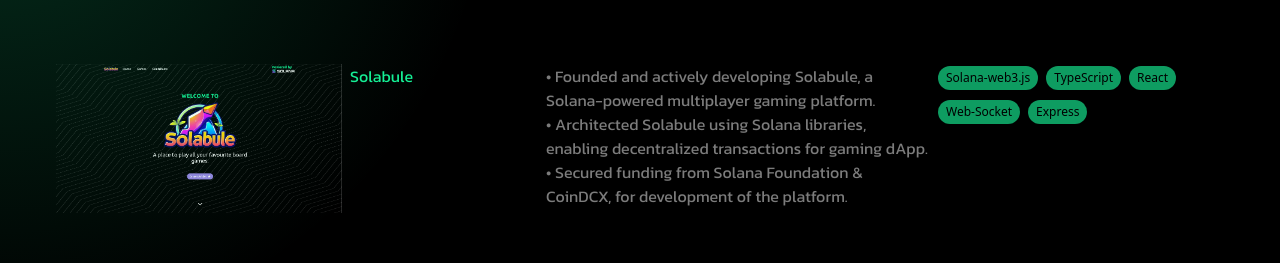
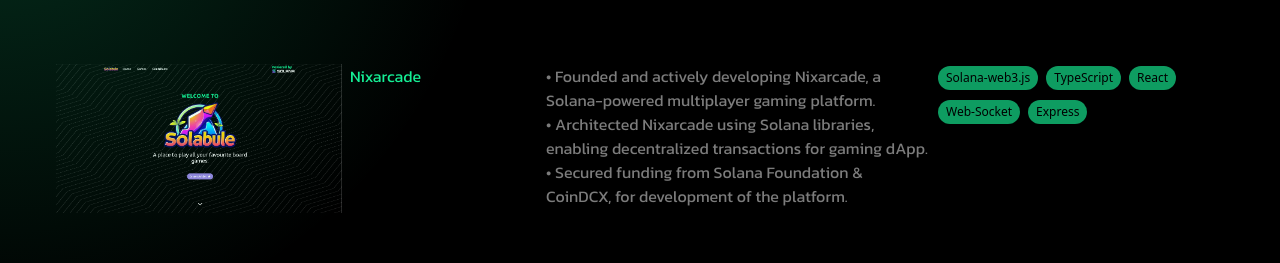
Before and after one commit to NIXBLACK11/updated-portfolio, a React (Vite) app: page /projects in a window 1280 px wide. Shown: the part 150-413 px from the top of the page. Built offline with nearby package versions, Linux system fonts and the light colour scheme.

Commit message:
complete links

```diff
--- a/src/Pages/AllProjects.tsx
+++ b/src/Pages/AllProjects.tsx
@@ -27,13 +27,13 @@
       </div>
 
       <AllProCard
-        projectTitle="Solabule"
+        projectTitle="Nixarcade"
         description={[
-          "• Founded and actively developing Solabule, a Solana-powered multiplayer gaming platform.",
-          "• Architected Solabule using Solana libraries, enabling decentralized transactions for gaming dApp.",
+          "• Founded and actively developing Nixarcade, a Solana-powered multiplayer gaming platform.",
+          "• Architected Nixarcade using Solana libraries, enabling decentralized transactions for gaming dApp.",
           "• Secured funding from Solana Foundation & CoinDCX, for development of the platform."
         ]}
-        link="https://solabule-nix.vercel.app"
+        link="hhttps://ludo.nixarcade.fun/"
         projPhoto="projects/solabule.png"
         skills={[
           "Solana-web3.js",
--- a/src/components/About.tsx
+++ b/src/components/About.tsx
@@ -39,7 +39,7 @@
                 <div className="font-custom secondary-color text-1xl mt-2">
                     <a href="https://fellowship.mlh.io/" target="_blank" className="underline hover:text-[#16f095a6]">MLH Fellow '23</a>&nbsp;|&nbsp;
                     <a href="https://superteam.fun/" target="_blank" className="underline hover:text-[#16f095a6]">@SuperteamIN</a><br/>
-                    <a href="https://solabule-nix.vercel.app/" target="_blank" className="underline hover:text-[#16f095a6]">Building Solabule</a><br/>
+                    <a href="https://ludo.nixarcade.fun/" target="_blank" className="underline hover:text-[#16f095a6]">Building Nixarcade</a><br/>
                     Experience in building apps with Typescript, Golang and Python.
                 </div>
                 <div className="flex flex-row justify-center mt-12">
--- a/src/components/Experience.tsx
+++ b/src/components/Experience.tsx
@@ -7,8 +7,8 @@
                 dateRange="September(2024) — PRESENT"
                 jobTitle="Member"
                 company="Superteam India"
-                description="Founded and actively developing Solabule, a Solana-powered multiplayer gaming platform. Architected the platform using Solana libraries, enabling decentralized transactions for the gaming dApp. Secured funding from the Solana Foundation and CoinDCX for the platform's development."
-                link="https://solabule-nix.vercel.app"
+                description="Founded and actively developing Nixarcade, a Solana-powered multiplayer gaming platform. Architected the platform using Solana libraries, enabling decentralized transactions for the gaming dApp. Secured funding from the Solana Foundation and CoinDCX for the platform's development."
+                link="https://superteam.fun/"
                 skills={[
                 { name: "Solana-web3.js" },
                 { name: "TypeScript" },
--- a/src/components/Projects.tsx
+++ b/src/components/Projects.tsx
@@ -7,9 +7,9 @@
     return (
         <div className="w-full">
             <ProCard
-                projectTitle="Solabule"
+                projectTitle="Nixarcade"
                 description="Developing a platform where you can play games wih your friends and family using secure game codes, and contribute through Solana."
-                link="https://solabule-nix.vercel.app"
+                link="https://ludo.nixarcade.fun/"
                 skills={[
                     { name: "Solana-web3.js" },
                     { name: "TypeScript" },
--- a/src/components/Scroll.tsx
+++ b/src/components/Scroll.tsx
@@ -7,7 +7,7 @@
     return (
         <div className="mx-24 flex justify-center items-center flex-col mt-20" >
             <section className="font-custom secondary-color text-1xl" id="About">
-                In 2021, I took the plunge into software development while pursuing my Bachelor's in <a className="font-custom font-color">Computer Science and Engineering</a>.Since then, I've had the opportunity to work on diverse projects, from contributing to open-source initiatives at <a className="font-custom font-color">Meta</a> to founding <a className="font-custom font-color">Solabule</a>, a decentralized gaming platform on Solana.
+                In 2021, I took the plunge into software development while pursuing my Bachelor's in <a className="font-custom font-color">Computer Science and Engineering</a>.Since then, I've had the opportunity to work on diverse projects, from contributing to open-source initiatives at <a className="font-custom font-color">Meta</a> to founding <a className="font-custom font-color">Nixarcade</a>, a decentralized gaming platform on Solana.
                 <br/><br/>
                 Currently, my focus is on creating innovative software solutions that blend functionality with user-friendly design. I thrive on building applications that not only perform seamlessly but also provide an enjoyable user experience. I'm passionate about leveraging my skills in <a className="font-custom font-color">Golang</a>, <a className="font-custom font-color">TypeScript,</a>, and <a className="font-custom font-color">Web3,</a> to drive meaningful projects forward.
                 <br/><br/>
```
